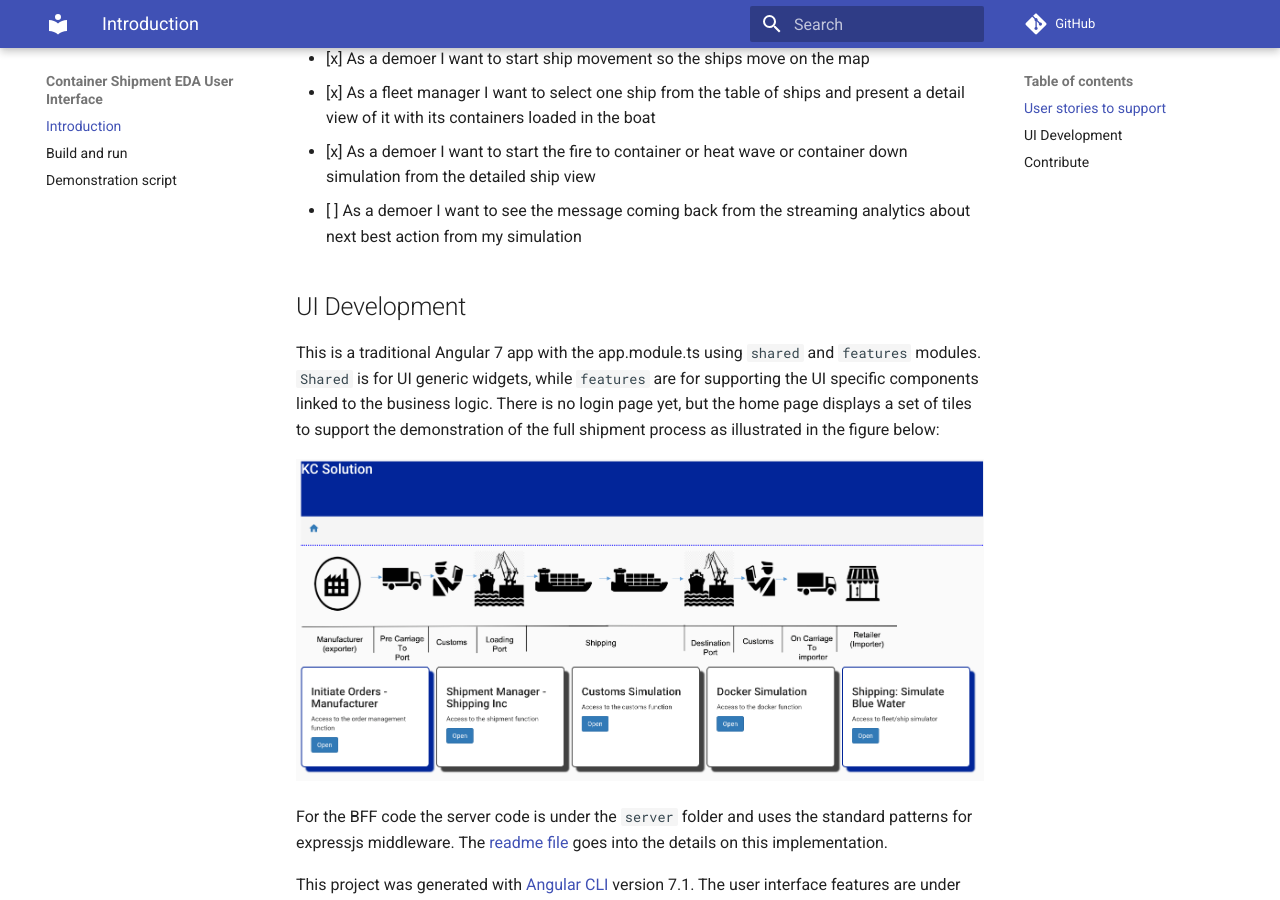
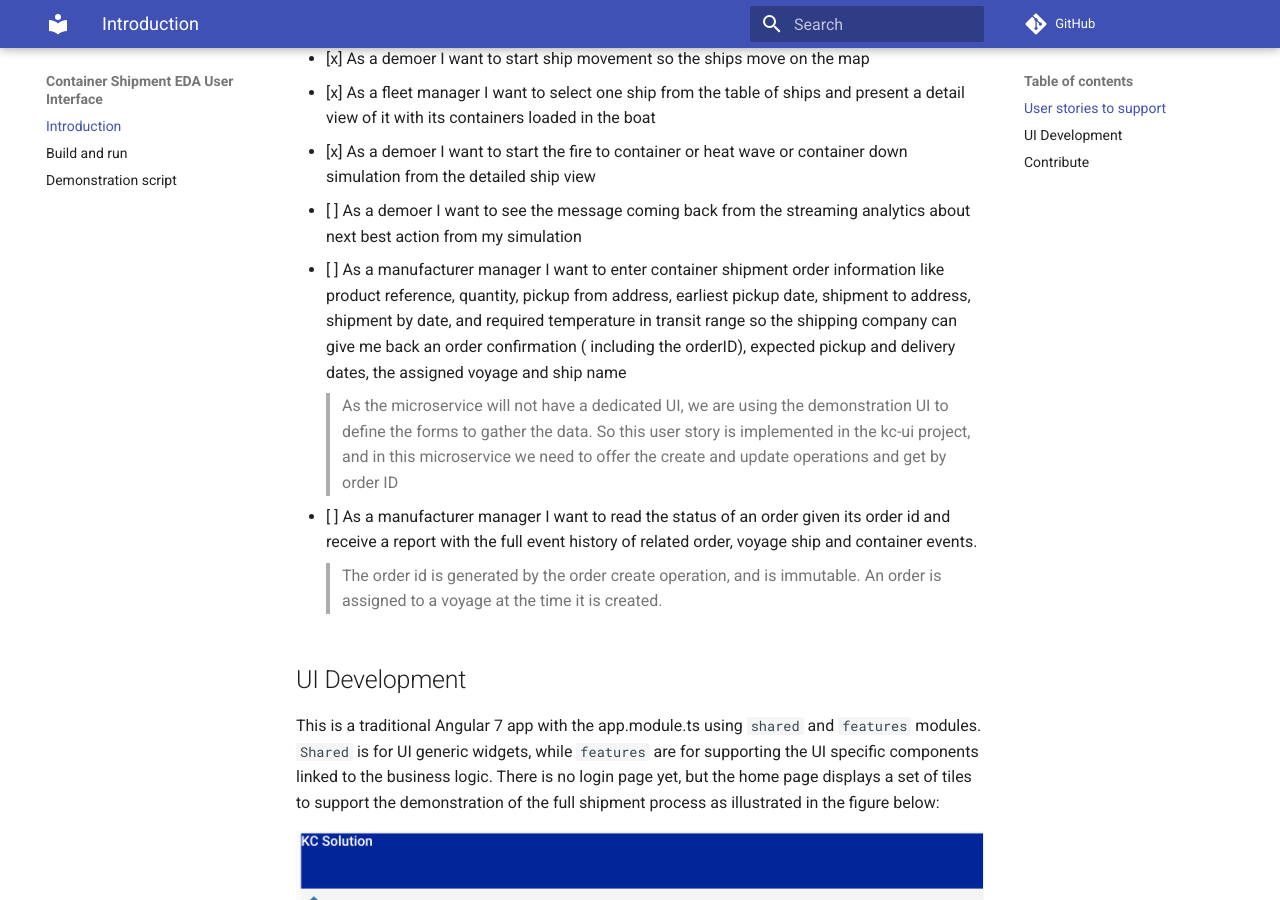
Before and after one commit to ibm-cloud-architecture/refarch-kc-ui, an MkDocs documentation site: the page built from docs/index.md, in a window 1280 px wide and 900 px high, scrolled down 668 px. Built offline with MkDocs 1.6.1 and Material for MkDocs 9.7.7, drawn with Linux system fonts in a browser that asks for light colours; comment, search, counter and statistics services are not loaded.

Commit message:
change to main index page

```diff
--- a/docs/index.md
+++ b/docs/index.md
@@ -15,7 +15,10 @@ This project is in light development so the following user stories are in plan (
 - [x] As a fleet manager I want to select one ship from the table of ships and present a detail view of it with its containers loaded in the boat
 - [x] As a demoer I want to start the fire to container or heat wave or container down simulation from the detailed ship view
 - [ ] As a demoer I want to see the message coming back from the streaming analytics about next best action from my simulation
-
+- [ ] As a manufacturer manager I want to enter container shipment order information like product reference, quantity,  pickup from address, earliest pickup date, shipment to address,  shipment by date, and required temperature in transit range so the shipping company can give me back an order confirmation ( including the orderID), expected pickup and delivery dates, the assigned voyage and ship name
+> As the microservice will not have a dedicated UI, we are using the demonstration UI to define the forms to gather the data. So this user story is implemented in the kc-ui project, and in this microservice we need to offer the create and update operations and get by order ID
+- [ ] As a manufacturer manager I want to read the status of an order given its order id and receive a report with the full event history of related order, voyage ship and container events.
+> The order id is generated by the order create operation, and is immutable. An order is assigned to a voyage at the time it is created.
 
 
 ## UI Development
```
